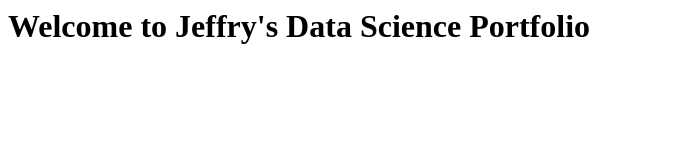
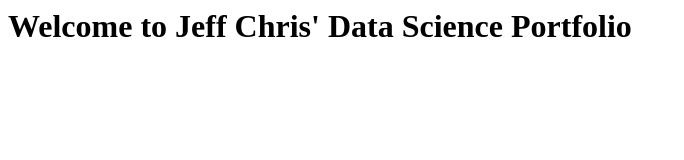
Before and after one commit to JeffryChristopher/jeffry.github.io, a plain HTML site: page index.html in a window 1280 px wide. Shown: the whole page, without its empty margins (0-684 px from the left). Drawn offline with Linux system fonts and the light colour scheme.

Commit message:
First Upload
My first upload of index.html to try things out

```diff
--- a/index.html
+++ b/index.html
@@ -1,3 +1,3 @@
 <html>
-    <h1>Welcome to Jeffry's Data Science Portfolio</h1>
+    <h1>Welcome to Jeff Chris' Data Science Portfolio</h1>
 </html>
```
